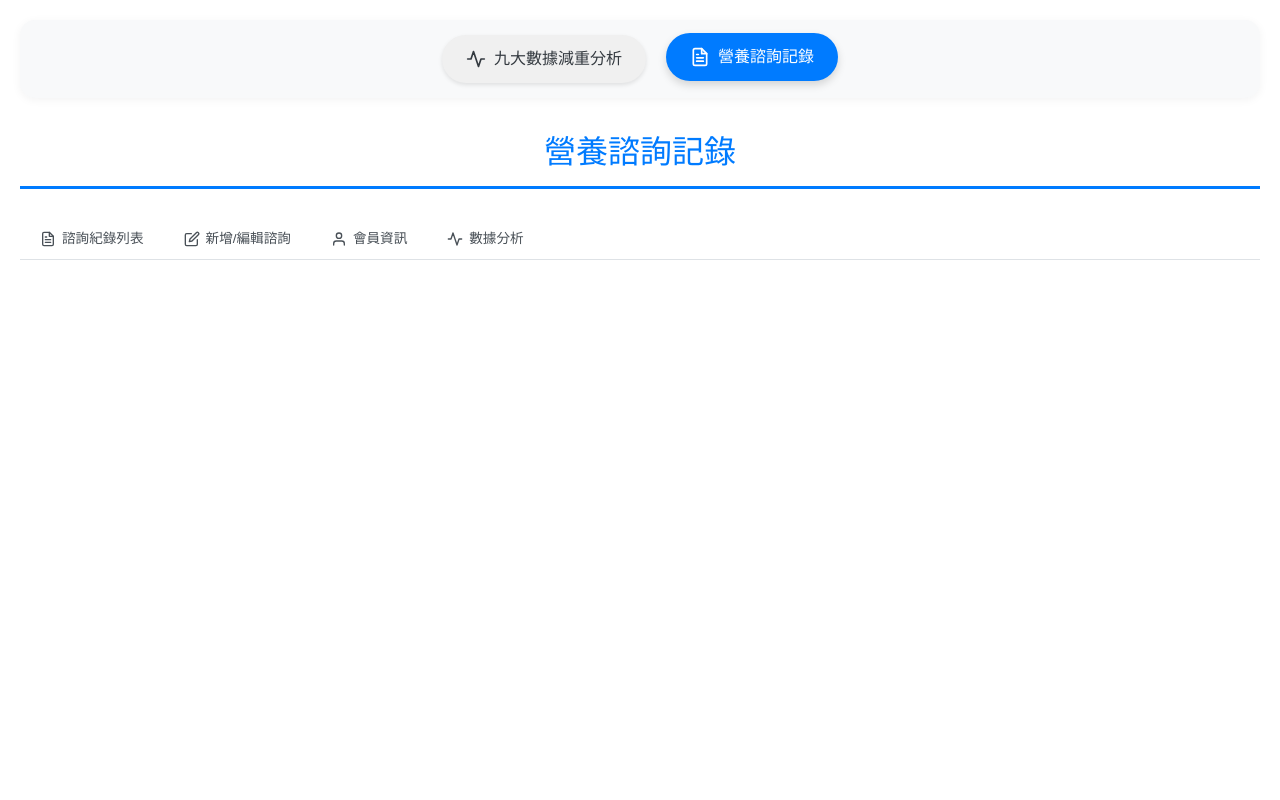
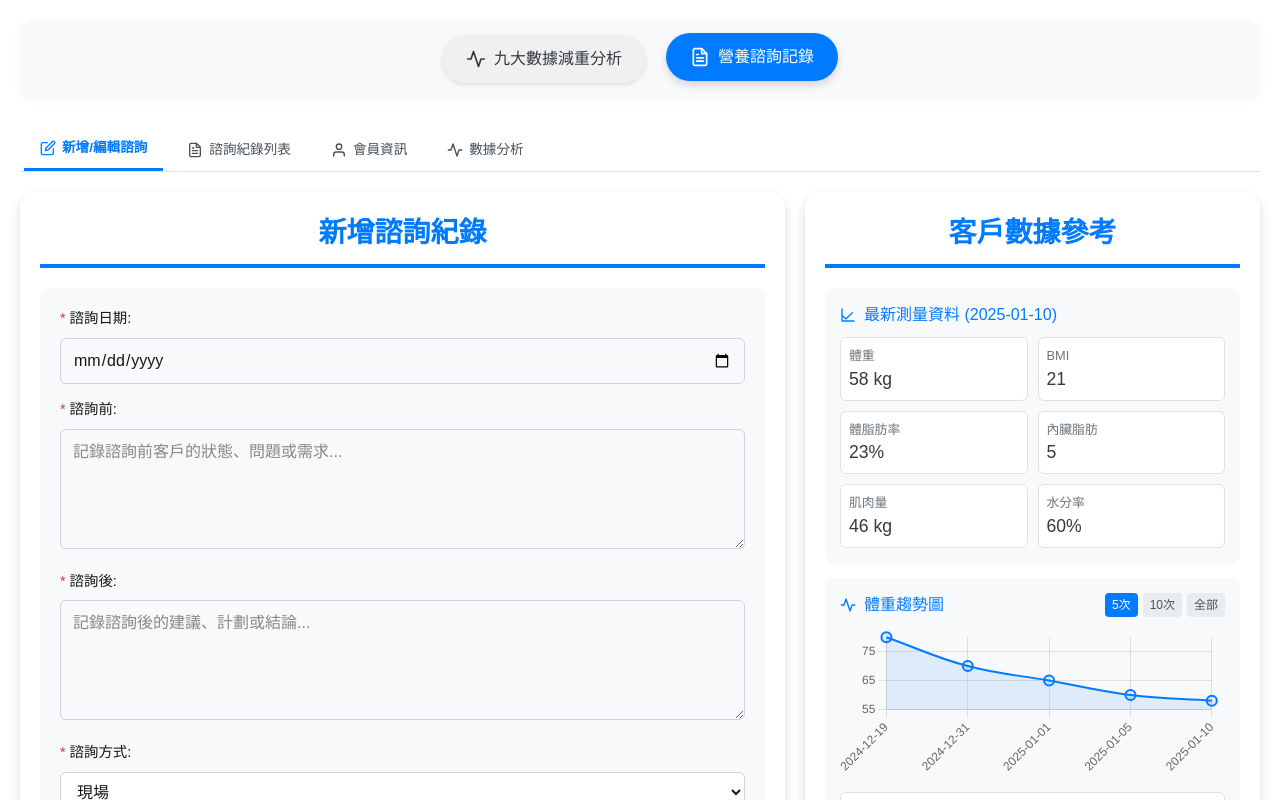
Before and after one commit to colechengame/TCM_FBT, a Next.js app: page / in a window 1280 px wide. Both pictures are taken after a click on the button "營養諮詢記錄". Shown: the top 800 px of the page. Built offline with nearby package versions, Linux system fonts and the light colour scheme.

Commit message:
20250303
更新一版

```diff
--- a/app/page.tsx
+++ b/app/page.tsx
@@ -1706,7 +1706,7 @@ export default function Page() {
   const [weightDataSubTab, setWeightDataSubTab] = useState('overview');
 
   // 營養諮詢區塊的子頁籤
-  const [consultationSubTab, setConsultationSubTab] = useState('overview');
+  const [consultationSubTab, setConsultationSubTab] = useState('newConsultation');
 
   // 趨勢圖顯示數據量選擇
   const [trendDataCount, setTrendDataCount] = useState(5);
@@ -2534,6 +2534,7 @@ export default function Page() {
       {activeTab === 'weightData' && (
         <div style={{ animation: 'fadeIn 0.3s ease-in-out' }}>
             <h1 style={{
+              display: 'none', // 添加這行來隱藏標題
               textAlign: 'center',
               color: colors.primary,
               fontSize: '2rem',
@@ -2753,6 +2754,7 @@ export default function Page() {
       {activeTab === 'consultation' && (
         <div style={{ animation: 'fadeIn 0.3s ease-in-out' }}>
           <h1 style={{
+            display: 'none', // 添加這行來隱藏標題
             textAlign: 'center',
             color: colors.primary,
             fontSize: '2rem',
@@ -2767,6 +2769,14 @@ export default function Page() {
           {/* 子頁籤導航 */}
                 <TabNavigation
                 tabs={[
+                  {
+                  id: 'newConsultation',
+                  label: '新增/編輯諮詢',
+                  icon: <svg width="16" height="16" viewBox="0 0 24 24" fill="none" stroke="currentColor" strokeWidth="2" strokeLinecap="round" strokeLinejoin="round">
+                      <path d="M11 4H4a2 2 0 0 0-2 2v14a2 2 0 0 0 2 2h14a2 2 0 0 0 2-2v-7"></path>
+                      <path d="M18.5 2.5a2.121 2.121 0 0 1 3 3L12 15l-4 1 1-4 9.5-9.5z"></path>
+                      </svg>
+                  },
                   {
                   id: 'records',
                   label: '諮詢紀錄列表',
@@ -2776,14 +2786,6 @@ export default function Page() {
                       <line x1="16" y1="13" x2="8" y2="13"></line>
                       <line x1="16" y1="17" x2="8" y2="17"></line>
                       <polyline points="10 9 9 9 8 9"></polyline>
-                      </svg>
-              },
-              {
-                id: 'newConsultation',
-                label: '新增/編輯諮詢',
-                icon: <svg width="16" height="16" viewBox="0 0 24 24" fill="none" stroke="currentColor" strokeWidth="2" strokeLinecap="round" strokeLinejoin="round">
-                        <path d="M11 4H4a2 2 0 0 0-2 2v14a2 2 0 0 0 2 2h14a2 2 0 0 0 2-2v-7"></path>
-                        <path d="M18.5 2.5a2.121 2.121 0 0 1 3 3L12 15l-4 1 1-4 9.5-9.5z"></path>
                       </svg>
                   },
                   {
```
Lines whose indentation alone changed are shown as unchanged.
